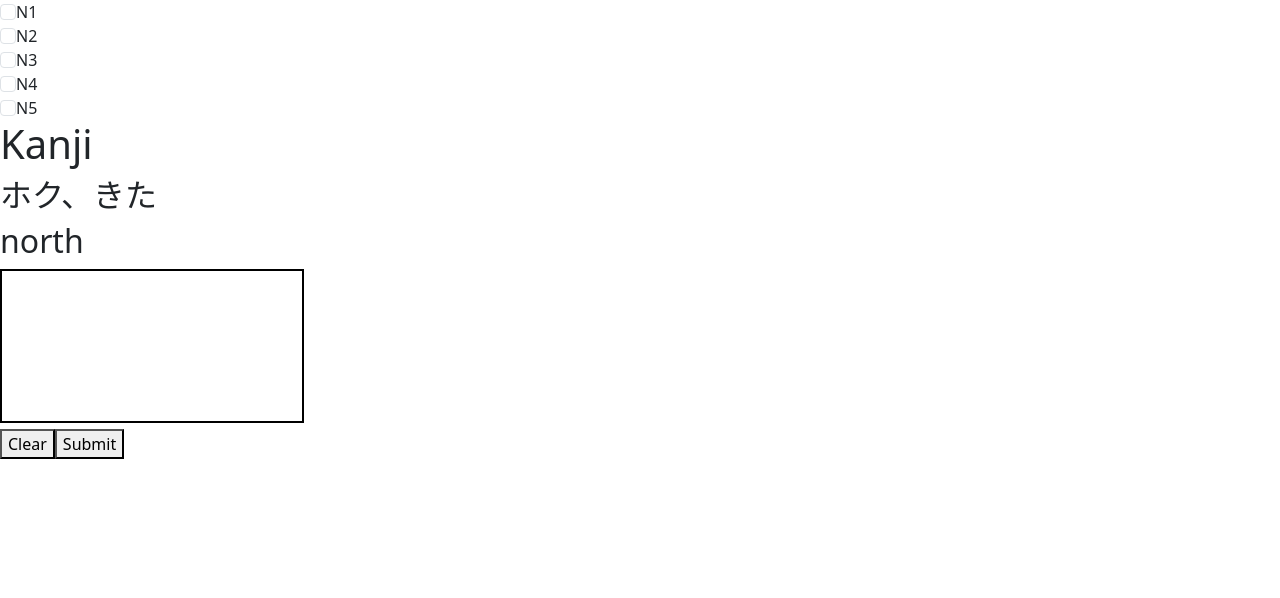
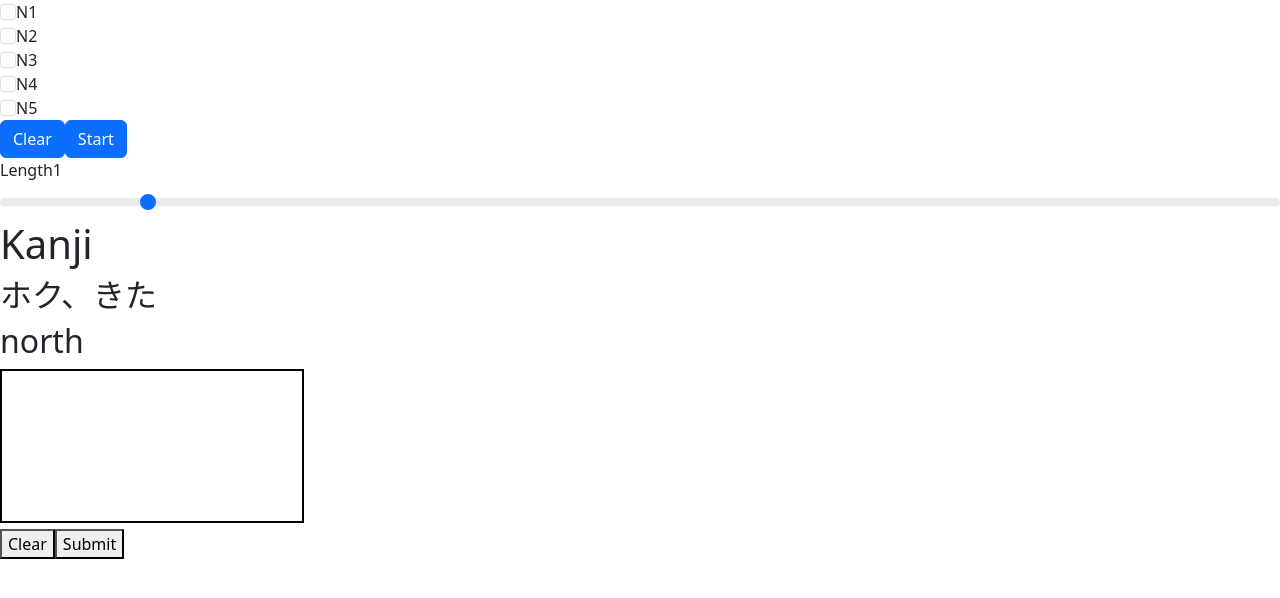
Before and after one commit to dyikwong/kakuji, a React (Vite) app: page / in a window 1280 px wide. Shown: the top 598 px of the page. Built offline with nearby package versions, Linux system fonts and the light colour scheme.

Commit message:
create initial slider framework for time and reformat buttons

```diff
--- a/src/components/Start.jsx
+++ b/src/components/Start.jsx
@@ -37,10 +37,17 @@ function Start() {
 				</label>
 				<br />
 			</div>
+			<button type="button" className="btn btn-primary" id="clear-button">Clear</button>
+			<button type="button" className="btn btn-primary" id="start-button">Start</button>
+			<br />
 
+			<div id="options-buttons" style={{ display: "inline" }}>
+				<label htmlFor="time-length" className="form-label">Length</label>
+				<label htmlFor="time-length" className="form-label" id="slider-value">1</label>
+				<input type="range" className="form-range" defaultValue="1" min="0.5" max="5" step="0.5" id="time-length" />
+			</div>
 
-
-		</div>
+		</div >
 	);
 }
 
```
